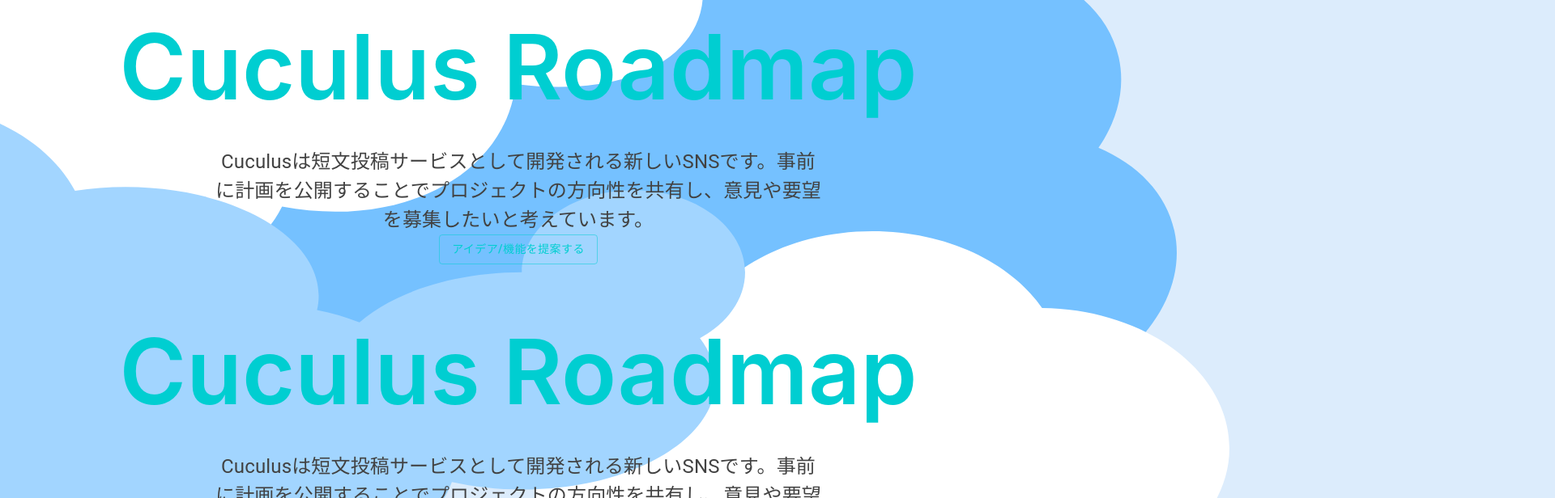
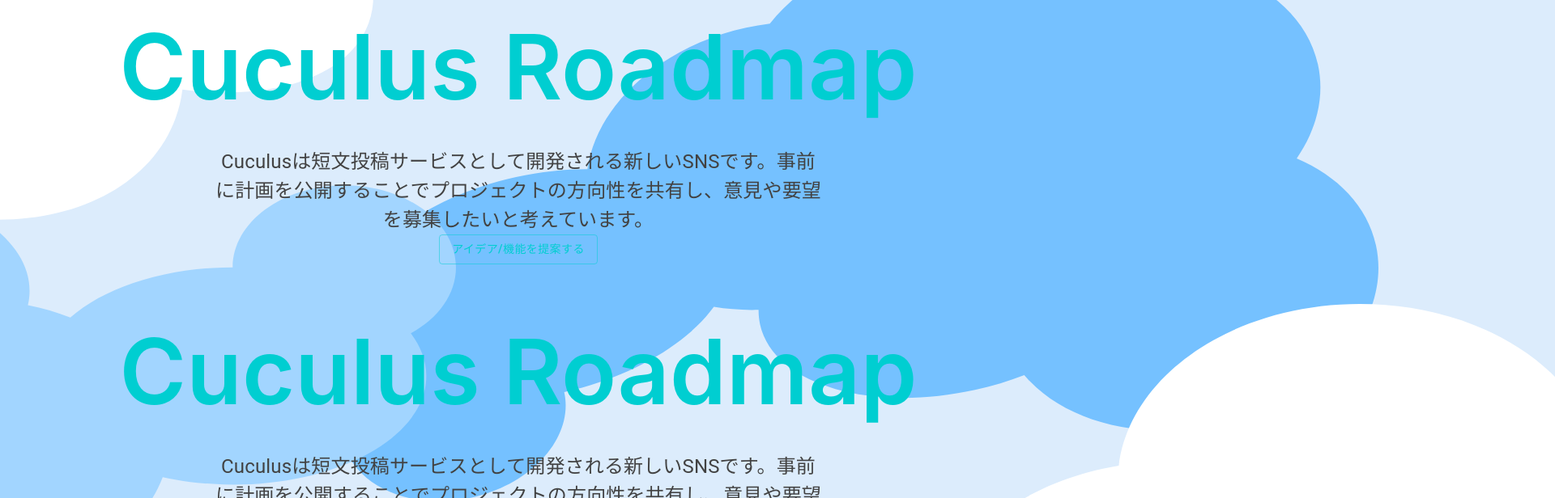
Before and after one commit to cuculus-dev/cuculus-roadmap, a Next.js app: page / in a window 1280 px wide. Shown: the part 100-716 px from the top of the page at 81% size, 1920 px wide, since content can reach past the window. Built offline with nearby package versions, Linux system fonts and the light colour scheme.

Commit message:
要素の配置位置を相対的に

```diff
--- a/src/app/_components/Background.tsx
+++ b/src/app/_components/Background.tsx
@@ -11,48 +11,39 @@ const Back = styled('div')`
 `;
 
 const Cloud1 = styled('img')`
-  max-width: 1255px;
   width: 100%;
-  margin-top: -330px;
-  margin-left: -800px;
+  top: calc(-26vw);
+  left: calc(-64vw);
 
   position: absolute;
   z-index: -30;
 `;
 
 const Cloud2 = styled('img')`
-  max-width: 1226px;
   width: 100%;
-  margin-top: -40px;
-  margin-left: 400px;
+  top: calc(-3vw);
+  left: calc(33vw);
 
   position: absolute;
   z-index: -40;
 `;
 
 const Cloud3 = styled('img')`
-  max-width: 1283px;
   width: 100%;
-  margin-top: 160px;
-  margin-left: -720px;
+  top: calc(12vw);
+  left: calc(-56vw);
 
   position: absolute;
   z-index: -10;
 `;
 
 const Cloud4 = styled('img')`
-  max-width: 1006px;
   width: 100%;
-  margin-top: 320px;
-  margin-left: 750px;
+  top: calc(32vw);
+  left: calc(75vw);
 
   position: absolute;
   z-index: -20;
-
-  // FIXME タブレット以下だった場合は黄色にして最前面にしちゃうサンプル
-  ${({ theme }) => theme.breakpoints.down('tablet')} {
-    background-color: yellow; // FIXME
-  }
 `;
 
 export default function Background({
```
